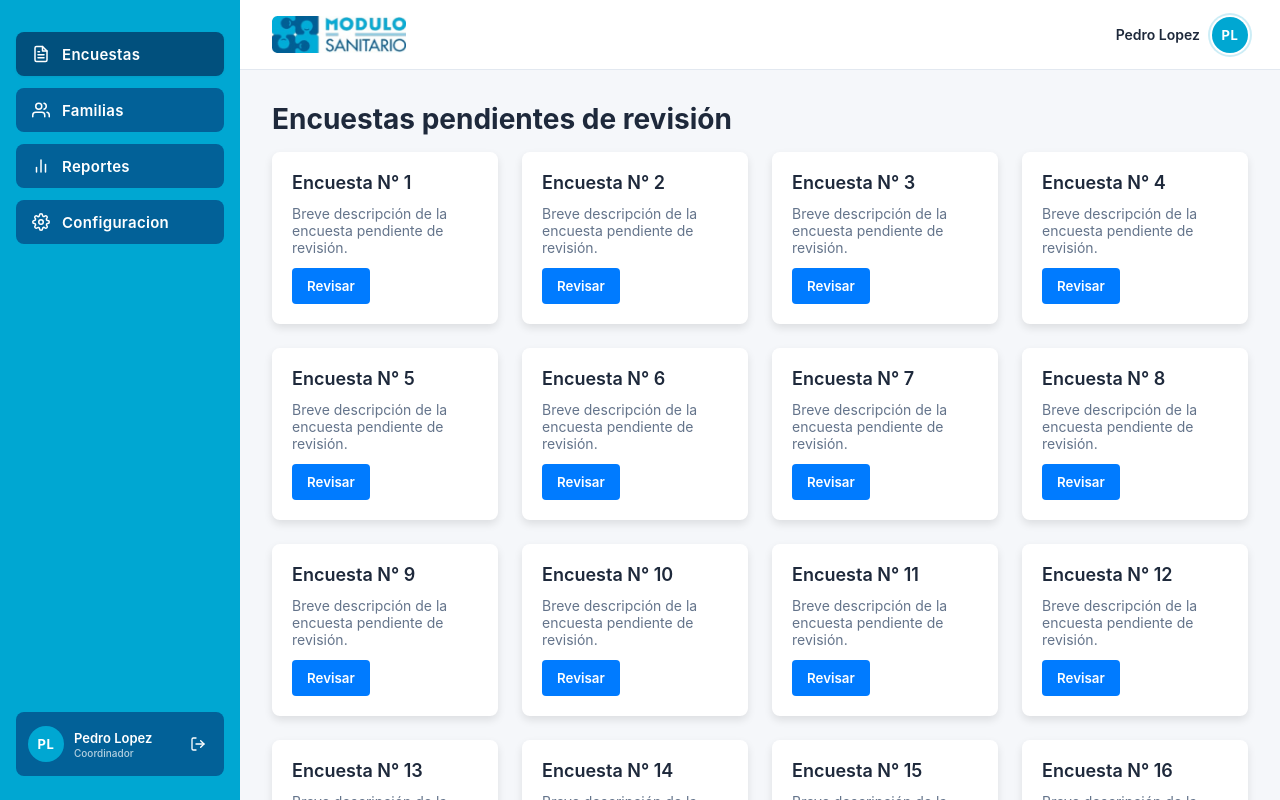
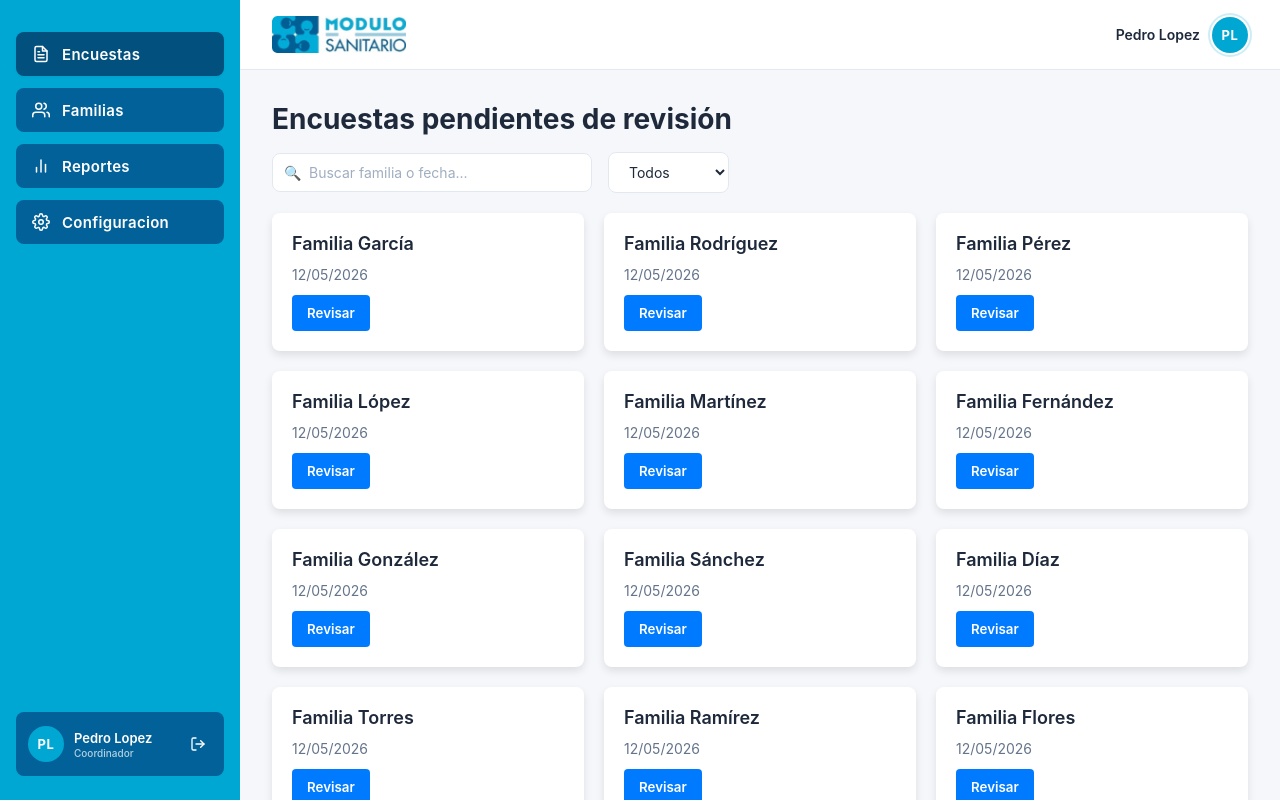
Before and after one commit to sebaslernoud/Frontend-React, a React (Vite) app in the folder Frontend-OCR/: page / in a window 1280 px wide. Built offline with nearby package versions, Linux system fonts and the light colour scheme.

Commit message:
feat: pagination and filters

```diff
--- a/Frontend-OCR/src/components/Survey/SurveyCard.tsx
+++ b/Frontend-OCR/src/components/Survey/SurveyCard.tsx
@@ -4,6 +4,7 @@ import './SurveyCard.css';
 interface SurveyCardProps {
   title: string;
   description: string;
+  status: 'Pendiente' | 'Revisado';
 }
 
 export const SurveyCard: React.FC<SurveyCardProps> = ({ title, description }) => {
--- /dev/null
+++ b/Frontend-OCR/src/components/Survey/SurveyFilter.css
@@ -0,0 +1,66 @@
+.survey-filters-container {
+  display: flex;
+  gap: 16px;
+  align-items: center;
+  width: 100%;
+}
+
+/* Contenedor del Buscador */
+.search-input-wrapper {
+  position: relative;
+  display: flex;
+  align-items: center;
+  max-width: 320px;
+  width: 100%;
+}
+
+/* Icono de Lupa */
+.search-icon {
+  position: absolute;
+  left: 12px;
+  font-size: 14px;
+  color: #a0aec0; /* Un gris intermedio para el icono */
+  pointer-events: none;
+}
+
+/* Input de Texto */
+.search-input {
+  width: 100%;
+  padding: 10px 12px 10px 36px; /* Padding izquierdo extra para no pisar la lupa */
+  font-family: var(--font-family), sans-serif;
+  font-size: 14px;
+  color: var(--color-text-dark);
+  background-color: #ffffff;
+  border: 1px solid #e2e8f0;
+  border-radius: 8px;
+  transition: border-color 0.2s ease, box-shadow 0.2s ease;
+}
+
+.search-input:focus {
+  outline: none;
+  border-color: #009ee3; /* El celeste de Módulo Sanitario */
+  box-shadow: 0 0 0 2px rgba(0, 158, 227, 0.15);
+}
+
+.search-input::placeholder {
+  color: #a0aec0;
+}
+
+/* Dropdown/Select de Estado */
+.status-select {
+  padding: 10px 16px;
+  font-family: var(--font-family), sans-serif;
+  font-size: 14px;
+  color: var(--color-text-dark);
+  background-color: #ffffff;
+  border: 1px solid #e2e8f0;
+  border-radius: 8px;
+  cursor: pointer;
+  transition: border-color 0.2s ease;
+}
+
+.status-select:focus {
+  outline: none;
+  border-color: #009ee3;
+  box-shadow: 0 0 0 2px rgba(0, 158, 227, 0.15);
+}
--- /dev/null
+++ b/Frontend-OCR/src/components/Survey/SurveyFilter.tsx
@@ -0,0 +1,45 @@
+import React from 'react';
+import './SurveyFilter.css';
+
+interface SurveyFiltersProps {
+  searchTerm: string;
+  onSearchChange: (value: string) => void;
+  statusFilter: string;
+  onStatusChange: (status: string) => void;
+}
+
+const SurveyFilters: React.FC<SurveyFiltersProps> = ({
+  searchTerm,
+  onSearchChange,
+  statusFilter,
+  onStatusChange,
+}) => {
+  return (
+    <div className="survey-filters-container">
+      {/* Buscador */}
+      <div className="search-input-wrapper">
+        <span className="search-icon">🔍</span>
+        <input
+          type="text"
+          placeholder="Buscar familia o fecha..."
+          value={searchTerm}
+          onChange={(e) => onSearchChange(e.target.value)}
+          className="search-input"
+        />
+      </div>
+
+      {/* Selector de Estado */}
+      <select
+        value={statusFilter}
+        onChange={(e) => onStatusChange(e.target.value)}
+        className="status-select"
+      >
+        <option value="Todos">Todos</option>
+        <option value="Pendiente">Pendiente</option>
+        <option value="Revisado">Revisado</option>
+      </select>
+    </div>
+  );
+};
+
+export default SurveyFilters;
--- a/Frontend-OCR/src/components/Survey/SurveyList.css
+++ b/Frontend-OCR/src/components/Survey/SurveyList.css
@@ -1,6 +1,27 @@
+.survey-list-wrapper {
+  display: flex;
+  flex-direction: column;
+  gap: 20px;
+  height: 100%;
+}
+
 .survey-grid {
   display: grid;
-  grid-template-columns: repeat(4, 1fr);
-  gap: 24px;
-  height: 100%;
+  grid-template-columns: repeat(auto-fill, minmax(240px, 1fr));
+  gap: 20px;
+  flex: 1;
 }
+
+/* Para los botones de paginación */
+.survey-pagination {
+  display: flex;
+  align-items: center;
+  gap: 8px;
+  padding-top: 16px;
+}
+
+.page-number.active {
+  background-color: #009ee3;
+  color: white;
+  border-radius: 4px;
+}
--- a/Frontend-OCR/src/components/Survey/SurveyList.tsx
+++ b/Frontend-OCR/src/components/Survey/SurveyList.tsx
@@ -1,23 +1,98 @@
+import { useState, useMemo } from 'react';
 import { SurveyCard } from './SurveyCard';
+import SurveyFilters from './SurveyFilter';
+import SurveyPagination from './SurveyPagination';
 import './SurveyList.css';
 
+interface SurveyItem {
+  id: number;
+  familyName: string;
+  date: string;
+  status: 'Pendiente' | 'Revisado';
+  fileType: string;
+}
+
 const SurveyList = () => {
-  // Datos de ejemplo para 16 tarjetas (4x4)
-  const surveys = Array.from({ length: 24 }, (_, i) => ({
+  //Estados para filtros y paginación
+  const [searchTerm, setSearchTerm] = useState('');
+  const [statusFilter, setStatusFilter] = useState('Todos');
+  const [currentPage, setCurrentPage] = useState(1);
+
+  const ITEMS_PER_PAGE = 16;
+
+  //Mock de datos con nombres reales y estados mixtos
+  const allSurveys: SurveyItem[] = useMemo(() => {
+    const families = [
+      'García', 'Rodríguez', 'Pérez', 'López',
+      'Martínez', 'Fernández', 'González', 'Sánchez',
+      'Díaz', 'Torres', 'Ramírez', 'Flores',
+      'Acosta', 'Benítez', 'Castro', 'Ruiz'
+    ];
+
+    // Generamos 40 elementos para que tengamos varias páginas de prueba
+    return Array.from({ length: 100 }, (_, i) => ({
       id: i + 1,
-    title: `Encuesta N° ${i + 1}`,
-    description: 'Breve descripción de la encuesta pendiente de revisión.',
+      familyName: `Familia ${families[i % families.length]}`,
+      date: '12/05/2026',
+      // Alternamos estados para probar los filtros
+      status: i % 3 === 0 ? 'Revisado' : 'Pendiente',
+      fileType: 'PDF'
     }));
+  }, []);
+
+  //LÓGICA DE FILTRADO (Se ejecuta cada vez que cambia el buscador o el select)
+  const filteredSurveys = useMemo(() => {
+    // Volvemos a la página 1 si el usuario está filtrando para evitar quedar en una página vacía
+    return allSurveys.filter((survey) => {
+      const matchesSearch = survey.familyName.toLowerCase().includes(searchTerm.toLowerCase()) || survey.date.includes(searchTerm);
+      const matchesStatus = statusFilter === 'Todos' || survey.status === statusFilter;
+
+      return matchesSearch && matchesStatus;
+    });
+  }, [allSurveys, searchTerm, statusFilter]);
+
+  // Al mutar los filtros, si la página actual quedó fuera de rango, la reseteamos
+  const totalPages = Math.ceil(filteredSurveys.length / ITEMS_PER_PAGE) || 1;
+  const safeCurrentPage = currentPage > totalPages ? 1 : currentPage;
+
+  // 5. LÓGICA DE PAGINACIÓN (Corta el array filtrado para mostrar solo 16 de esa página)
+  const displayedSurveys = useMemo(() => {
+    const startIndex = (safeCurrentPage - 1) * ITEMS_PER_PAGE;
+    const endIndex = startIndex + ITEMS_PER_PAGE;
+    return filteredSurveys.slice(startIndex, endIndex);
+  }, [filteredSurveys, safeCurrentPage]);
 
   return (
+    <div className="survey-list-wrapper">
+      {/* Filtros arriba de la grilla */}
+      <SurveyFilters
+        searchTerm={searchTerm}
+        onSearchChange={(val) => { setSearchTerm(val); setCurrentPage(1); }}
+        statusFilter={statusFilter}
+        onStatusChange={(val) => { setStatusFilter(val); setCurrentPage(1); }}
+      />
+
+      {/* Grilla de Tarjetas */}
       <div className="survey-grid">
-      {surveys.map((survey) => (
+        {displayedSurveys.map((survey) => (
           <SurveyCard
             key={survey.id}
-          title={survey.title}
-          description={survey.description}
+            title={survey.familyName}
+            description={survey.date}
+            status={survey.status}
           />
         ))}
+        {displayedSurveys.length === 0 && (
+          <p className="no-results">No se encontraron encuestas que coincidan.</p>
+        )}
+      </div>
+
+      {/* Paginado abajo de la grilla */}
+      <SurveyPagination
+        currentPage={safeCurrentPage}
+        totalPages={totalPages}
+        onPageChange={setCurrentPage}
+      />
     </div>
   );
 };
--- /dev/null
+++ b/Frontend-OCR/src/components/Survey/SurveyPagination.css
@@ -0,0 +1,64 @@
+.survey-pagination {
+  display: flex;
+  align-items: center;
+  gap: 6px;
+  padding: 16px 0;
+  font-family: var(--font-family), sans-serif;
+  font-size: 14px;
+  user-select: none;
+}
+
+/* Estilo base para todos los botones del paginado */
+.survey-pagination button {
+  background: none;
+  border: none;
+  padding: 6px 12px;
+  cursor: pointer;
+  font-family: inherit;
+  font-size: 14px;
+  transition: all 0.2s ease;
+  display: inline-flex;
+  align-items: center;
+  justify-content: center;
+}
+
+/* Botones Anterior y Siguiente */
+.nav-button {
+  color: #a0aec0; /* Gris por defecto para 'Anterior' */
+  font-weight: 500;
+}
+
+.nav-button.next {
+  color: #009ee3; /* El Siguiente de la foto resalta en celeste */
+}
+
+.nav-button:hover:not(:disabled) {
+  color: #007bb3;
+}
+
+/* Números de página individuales */
+.page-number {
+  color: #718096;
+  min-width: 32px;
+  height: 32px;
+  border-radius: 6px;
+}
+
+.page-number:hover:not(.active) {
+  background-color: #edf2f7;
+  color: var(--color-text-dark);
+}
+
+/* Página Activa (Celeste Módulo Sanitario) */
+.page-number.active {
+  background-color: #009ee3;
+  color: #ffffff;
+  font-weight: 600;
+}
+
+/* Estado Deshabilitado (cuando estás en la pág 1 o en la última) */
+.survey-pagination button:disabled {
+  color: #cbd5e0;
+  cursor: not-allowed;
+  opacity: 0.6;
+}
--- /dev/null
+++ b/Frontend-OCR/src/components/Survey/SurveyPagination.tsx
@@ -0,0 +1,52 @@
+import React from 'react';
+import './SurveyPagination.css';
+
+interface SurveyPaginationProps {
+  currentPage: number;
+  totalPages: number;
+  onPageChange: (page: number) => void;
+}
+
+const SurveyPagination: React.FC<SurveyPaginationProps> = ({
+  currentPage,
+  totalPages,
+  onPageChange,
+}) => {
+  // Genera un array con los números de página [1, 2, 3...]
+  const pages = Array.from({ length: totalPages }, (_, i) => i + 1);
+
+  return (
+    <div className="survey-pagination">
+      {/* Botón Anterior */}
+      <button
+        disabled={currentPage === 1}
+        onClick={() => onPageChange(currentPage - 1)}
+        className="nav-button"
+      >
+        ← Anterior
+      </button>
+
+      {/* Números de Páginas */}
+      {pages.map((page) => (
+        <button
+          key={page}
+          onClick={() => onPageChange(page)}
+          className={`page-number ${currentPage === page ? 'active' : ''}`}
+        >
+          {page}
+        </button>
+      ))}
+
+      {/* Botón Siguiente */}
+      <button
+        disabled={currentPage === totalPages}
+        onClick={() => onPageChange(currentPage + 1)}
+        className="nav-button next"
+      >
+        Siguiente →
+      </button>
+    </div>
+  );
+};
+
+export default SurveyPagination;
```
Lines whose indentation alone changed are shown as unchanged.
